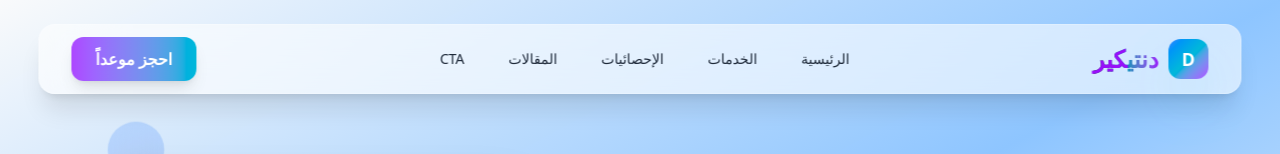
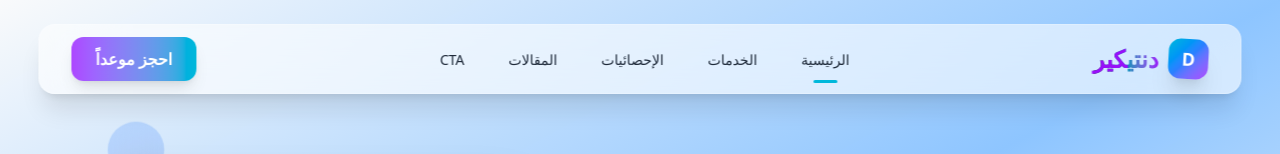
Before and after one commit to omar96163/Dentist-Site, a Next.js app: page / in a window 1280 px wide. Shown: the top 154 px of the page. Built offline with nearby package versions, Linux system fonts and the light colour scheme.

Commit message:
make changes in app/components/Navbar.tsx

```diff
--- a/app/components/Navbar.tsx
+++ b/app/components/Navbar.tsx
@@ -1,52 +1,108 @@
 "use client";
 
 import Link from "next/link";
-import { useState } from "react";
+import { useEffect, useState, useMemo, useCallback } from "react";
 import { motion, AnimatePresence } from "framer-motion";
+import React from "react";
 
-const NavItem = ({
+// -------------------------------------------------
+// Nav Item Component (Optimized + memoized)
+// -------------------------------------------------
+const NavItem = React.memo(function NavItem({
+  name,
   href,
-  name,
+  active,
   onClick,
 }: {
+  name: string;
   href: string;
-  name: string;
+  active: boolean;
   onClick?: () => void;
-}) => {
+}) {
   return (
-    <motion.div whileHover={{ y: -4 }} whileTap={{ scale: 0.95 }}>
-      <Link
+    <motion.div whileHover={{ y: -3 }} whileTap={{ scale: 0.96 }}>
+      <a
         href={href}
         onClick={onClick}
-        className="relative inline-block px-5 py-2.5 rounded-xl font-medium text-sm transition-colors text-gray-800 dark:text-gray-200 hover:text-blue-600
-        dark:hover:text-blue-300"
+        className="relative px-5 py-2.5 text-sm font-medium text-gray-800 dark:text-gray-200 hover:text-cyan-500 dark:hover:text-cyan-300 transition"
       >
         {name}
-      </Link>
+
+        {/* Underline (Active) */}
+        {active && (
+          <motion.span
+            layoutId="underline"
+            className="absolute left-1/2 -translate-x-1/2 -bottom-1 h-[3px] w-6 rounded-full bg-cyan-500 dark:bg-cyan-300"
+          />
+        )}
+      </a>
     </motion.div>
   );
+});
+
+// -------------------------------------------------
+// ScrollSpy Hook
+// -------------------------------------------------
+const useScrollSpy = (sectionIds: string[]) => {
+  const [activeId, setActiveId] = useState<string>("");
+
+  useEffect(() => {
+    const observer = new IntersectionObserver(
+      (entries) => {
+        entries.forEach((entry) => {
+          if (entry.isIntersecting) {
+            setActiveId(`#${entry.target.id}`);
+          }
+        });
+      },
+      {
+        threshold: 0.5,
+      }
+    );
+
+    sectionIds.forEach((id) => {
+      const el = document.getElementById(id);
+      if (el) observer.observe(el);
+    });
+
+    return () => observer.disconnect();
+  }, [sectionIds]);
+
+  return activeId;
 };
 
-const Navbar = () => {
+// -------------------------------------------------
+// Main Navbar
+// -------------------------------------------------
+export default function Navbar() {
   const [mobileMenuOpen, setMobileMenuOpen] = useState(false);
-  const closeMobileMenu = () => setMobileMenuOpen(false);
 
-  const navItems = [
-    { name: "الرئيسية", href: "#hero" },
-    { name: "الخدمات", href: "#services" },
-    { name: "الإحصائيات", href: "#stats" },
-    { name: "المقالات", href: "#blog" },
-    { name: "CTA", href: "#cta" },
-  ];
+  const sectionIds = useMemo(
+    () => ["hero", "services", "stats", "blog", "cta"],
+    []
+  );
+
+  const activeSection = useScrollSpy(sectionIds);
+
+  const navItems = useMemo(
+    () => [
+      { name: "الرئيسية", href: "#hero" },
+      { name: "الخدمات", href: "#services" },
+      { name: "الإحصائيات", href: "#stats" },
+      { name: "المقالات", href: "#blog" },
+      { name: "CTA", href: "#cta" },
+    ],
+    []
+  );
+
+  const closeMobileMenu = useCallback(() => setMobileMenuOpen(false), []);
 
   return (
     <motion.nav
-      role="navigation"
       initial={{ y: -100 }}
       animate={{ y: 0 }}
-      transition={{ type: "spring", stiffness: 300, damping: 30 }}
-      className="fixed top-6 left-1/2 transform -translate-x-1/2 w-[94%] max-w-7xl z-50 rounded-2xl backdrop-blur-2xl bg-white/60 dark:bg-gray-900/60
-      shadow-xl border border-white/20 dark:border-gray-800/40"
+      transition={{ type: "spring", stiffness: 250, damping: 25 }}
+      className="fixed top-6 left-1/2 -translate-x-1/2 w-[94%] max-w-7xl z-50 rounded-2xl backdrop-blur-2xl bg-white/60 dark:bg-gray-900/60 shadow-xl border border-white/20 dark:border-gray-800/40"
     >
       <div className="px-4 sm:px-6 lg:px-8 py-3">
         <div className="flex justify-between items-center">
@@ -58,21 +114,18 @@ const Navbar = () => {
               className="flex items-center gap-2.5 group"
             >
               <motion.div
-                className="w-10 h-10 bg-linear-to-br from-blue-500 via-cyan-500 to-purple-500 rounded-xl flex items-center justify-center
-                text-white font-bold shadow-2xl shadow-cyan-500/40 group-hover:scale-110 transition duration-300"
-                animate={{ rotate: [0, 10, -10, 0] }}
+                className="w-10 h-10 bg-linear-to-br from-cyan-500 via-blue-500 to-purple-500 rounded-xl flex items-center justify-center text-white font-bold shadow-xl"
+                animate={{ rotate: [0, 8, -8, 0] }}
                 transition={{
-                  duration: 2,
+                  duration: 3,
                   repeat: Infinity,
                   ease: "easeInOut",
                 }}
               >
                 <span className="text-white font-black text-lg">D</span>
               </motion.div>
-              <span
-                className="text-2xl font-extrabold bg-clip-text text-transparent bg-linear-to-r from-gray-900 via-cyan-600 to-purple-600
-                dark:from-white dark:via-cyan-200 dark:to-purple-200"
-              >
+
+              <span className="text-2xl font-extrabold bg-clip-text text-transparent bg-linear-to-r from-gray-900 via-cyan-600 to-purple-600 dark:from-white dark:via-cyan-200 dark:to-purple-200">
                 دنتي
                 <span className="text-purple-600 dark:text-purple-300">
                   كير
@@ -84,21 +137,22 @@ const Navbar = () => {
           {/* Desktop Nav */}
           <div className="hidden md:flex items-center gap-1">
             {navItems.map((item) => (
-              <NavItem key={item.href} href={item.href} name={item.name} />
+              <NavItem
+                key={item.href}
+                name={item.name}
+                href={item.href}
+                active={activeSection === item.href}
+              />
             ))}
           </div>
 
-          {/* CTA Button - Desktop */}
+          {/* Desktop CTA */}
           <div className="hidden md:block">
-            <Link href="/booking" onClick={closeMobileMenu}>
+            <Link href="/booking">
               <motion.button
-                className="px-6 py-2.5 bg-linear-to-r from-purple-500 to-cyan-500 text-white font-bold rounded-xl shadow-lg cursor-pointer"
-                whileHover={{
-                  scale: 1.05,
-                  boxShadow: "0 10px 25px -5px rgba(59, 130, 246, 0.6)",
-                }}
-                whileTap={{ scale: 0.98 }}
-                transition={{ type: "spring", stiffness: 500, damping: 30 }}
+                whileHover={{ scale: 1.05 }}
+                whileTap={{ scale: 0.95 }}
+                className="px-6 py-2.5 font-bold text-white rounded-xl shadow-lg bg-linear-to-r from-purple-500 to-cyan-500"
               >
                 احجز موعداً
               </motion.button>
@@ -109,27 +163,20 @@ const Navbar = () => {
           <button
             onClick={() => setMobileMenuOpen((prev) => !prev)}
             aria-expanded={mobileMenuOpen}
-            aria-controls="mobile-menu"
-            aria-label={mobileMenuOpen ? "إغلاق القائمة" : "فتح القائمة"}
-            className="md:hidden p-2 rounded-xl bg-white/60 dark:bg-gray-800/60 backdrop-blur-sm cursor-pointer"
+            aria-label="toggle menu"
+            className="md:hidden p-2 rounded-xl bg-white/70 dark:bg-gray-800/60 backdrop-blur-md"
           >
-            <AnimatePresence mode="wait" initial={false}>
+            <AnimatePresence mode="wait">
               {mobileMenuOpen ? (
                 <motion.div
                   key="close"
-                  initial={{ opacity: 0, rotate: -45 }}
-                  animate={{ opacity: 1, rotate: 0 }}
+                  initial={{ opacity: 0 }}
+                  animate={{ opacity: 1 }}
                   exit={{ opacity: 0 }}
-                  className="w-6 h-6 flex items-center justify-center relative"
+                  className="w-6 h-6 relative"
                 >
-                  <motion.span
-                    className="absolute w-6 h-0.5 bg-gray-800 dark:bg-white"
-                    animate={{ rotate: 45 }}
-                  />
-                  <motion.span
-                    className="absolute w-6 h-0.5 bg-gray-800 dark:bg-white"
-                    animate={{ rotate: -45 }}
-                  />
+                  <span className="absolute w-6 h-0.5 bg-gray-800 dark:bg-white rotate-45 top-1/2 -translate-y-1/2"></span>
+                  <span className="absolute w-6 h-0.5 bg-gray-800 dark:bg-white -rotate-45 top-1/2 -translate-y-1/2"></span>
                 </motion.div>
               ) : (
                 <motion.div
@@ -139,23 +186,9 @@ const Navbar = () => {
                   exit={{ opacity: 0 }}
                   className="space-y-1"
                 >
-                  <motion.span
-                    initial={{ width: 0 }}
-                    animate={{ width: 24 }}
-                    className="block w-6 h-0.5 bg-gray-800 dark:bg-white rounded"
-                  />
-                  <motion.span
-                    initial={{ width: 0 }}
-                    animate={{ width: 24 }}
-                    transition={{ delay: 0.1 }}
-                    className="block w-6 h-0.5 bg-gray-800 dark:bg-white rounded"
-                  />
-                  <motion.span
-                    initial={{ width: 0 }}
-                    animate={{ width: 24 }}
-                    transition={{ delay: 0.2 }}
-                    className="block w-6 h-0.5 bg-gray-800 dark:bg-white rounded"
-                  />
+                  <span className="block w-6 h-0.5 bg-gray-800 dark:bg-white"></span>
+                  <span className="block w-6 h-0.5 bg-gray-800 dark:bg-white"></span>
+                  <span className="block w-6 h-0.5 bg-gray-800 dark:bg-white"></span>
                 </motion.div>
               )}
             </AnimatePresence>
@@ -166,32 +199,28 @@ const Navbar = () => {
         <AnimatePresence>
           {mobileMenuOpen && (
             <motion.div
-              id="mobile-menu"
-              initial={{ height: 0, opacity: 0 }}
-              animate={{ height: "auto", opacity: 1 }}
-              exit={{ height: 0, opacity: 0 }}
-              transition={{ duration: 0.35, ease: "easeInOut" }}
-              className="mt-4 overflow-hidden rounded-2xl bg-white/50 dark:bg-gray-900/50 backdrop-blur-xl
-              border border-white/20 dark:border-gray-800/40 md:hidden"
+              initial={{ opacity: 0, height: 0 }}
+              animate={{ opacity: 1, height: "auto" }}
+              exit={{ opacity: 0, height: 0 }}
+              transition={{ duration: 0.35 }}
+              className="md:hidden mt-4 rounded-2xl bg-white/60 dark:bg-gray-900/60 backdrop-blur-xl border border-white/20 dark:border-gray-800/40"
             >
               <div className="flex flex-col items-center px-4 py-5 gap-6">
                 {navItems.map((item) => (
                   <NavItem
                     key={item.href}
+                    name={item.name}
                     href={item.href}
-                    name={item.name}
+                    active={activeSection === item.href}
                     onClick={closeMobileMenu}
                   />
                 ))}
+
                 <Link href="/booking" onClick={closeMobileMenu}>
                   <motion.button
-                    className="px-6 py-2.5 bg-linear-to-r from-purple-500 to-cyan-500 text-white font-bold rounded-xl shadow-lg cursor-pointer"
-                    whileHover={{
-                      scale: 1.05,
-                      boxShadow: "0 10px 25px -5px rgba(59, 130, 246, 0.6)",
-                    }}
-                    whileTap={{ scale: 0.98 }}
-                    transition={{ type: "spring", stiffness: 500, damping: 30 }}
+                    whileHover={{ scale: 1.05 }}
+                    whileTap={{ scale: 0.95 }}
+                    className="px-6 py-2.5 bg-linear-to-r from-purple-500 to-cyan-500 text-white font-bold rounded-xl shadow-lg"
                   >
                     احجز موعداً
                   </motion.button>
@@ -203,6 +232,4 @@ const Navbar = () => {
       </div>
     </motion.nav>
   );
-};
-
-export default Navbar;
+}
```
